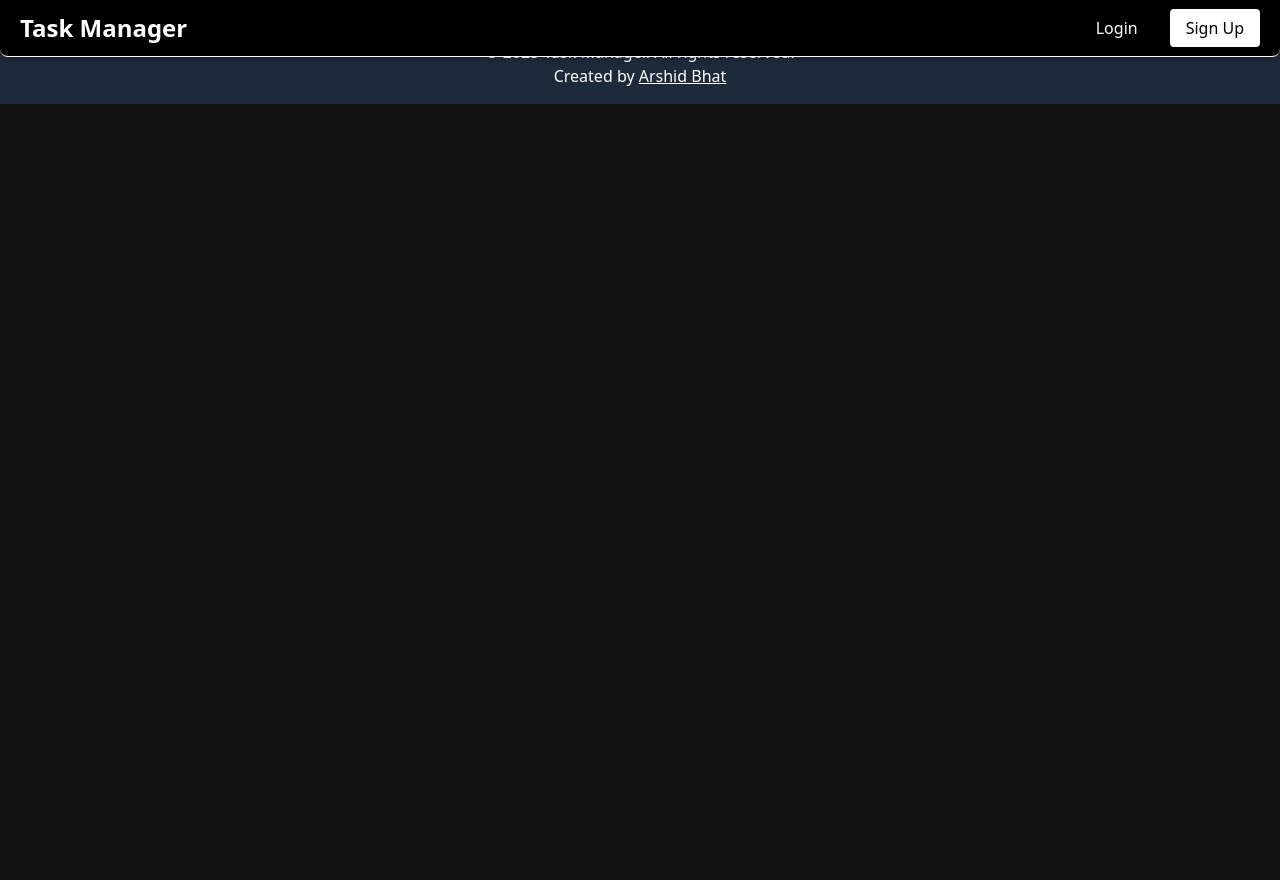
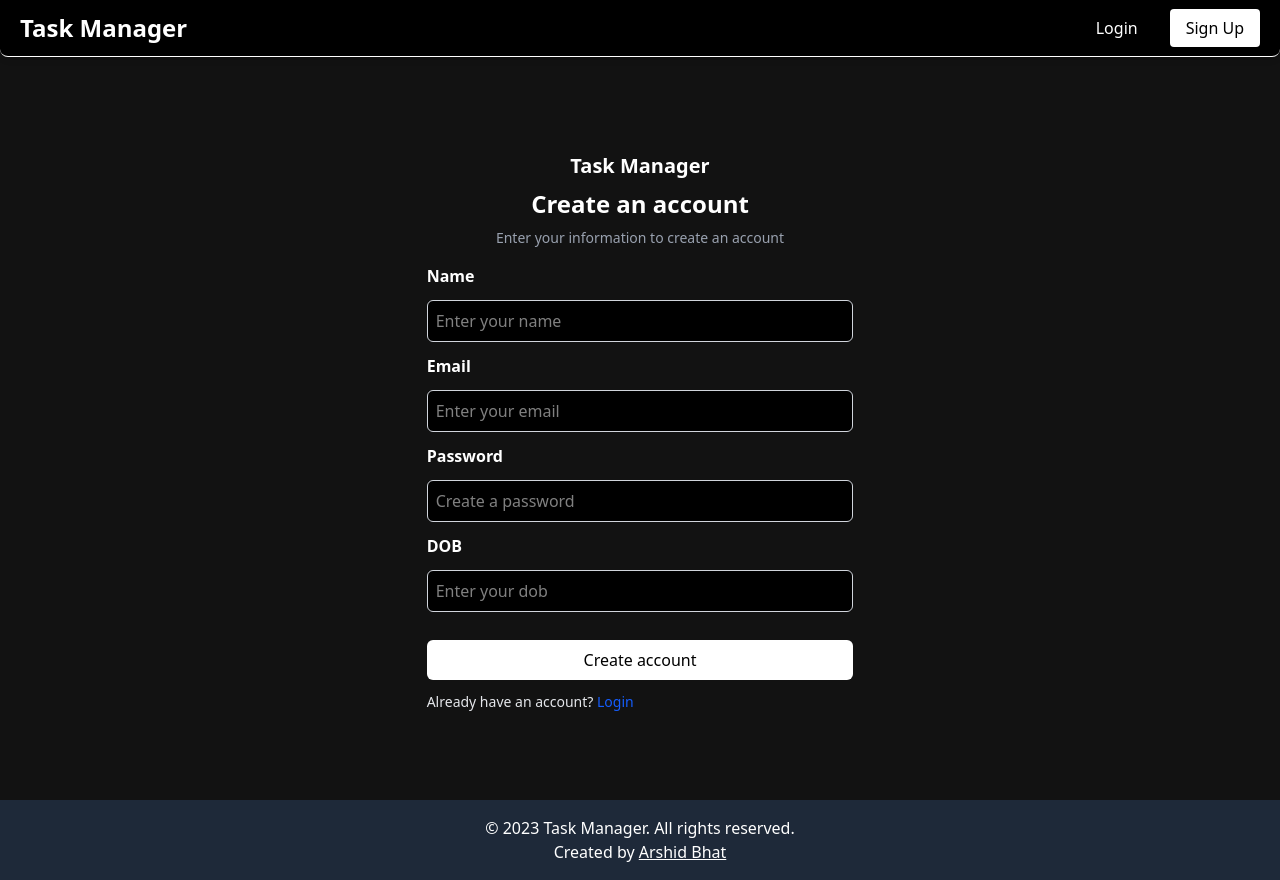
Before and after one commit to bhatarshid/task-manager-app, a React (Vite) app in the folder task-manager-client/: page /signup in a window 1280 px wide. Before the commit the page ends 800 px from the top, so only its background shows below. Built offline with nearby package versions, Linux system fonts and the light colour scheme.

Commit message:
login and signup design complete

```diff
--- a/task-manager-client/src/pages/Login.jsx
+++ b/task-manager-client/src/pages/Login.jsx
@@ -1,9 +1,60 @@
-import React from 'react'
+import React, { useState } from 'react'
+import { Link } from 'react-router-dom'
 
-const login = () => {
+const Login = () => {
+  const [formData, setFormData] = useState({
+    email: '',
+    password: '',
+  })
+
+  const handleChange = (e) => {
+    const { name, value } = e.target
+    setFormData((prev) => ({
+      ...prev,
+      [name]: value
+    }))
+  }
+
+  const handleSubmit = (e) => {
+    e.preventDefault()
+    console.log(formData)
+  }
+
   return (
-    <div>login</div>
+    <div className='flex items-center justify-center min-h-screen w-full pt-30 pb-12'>
+      <div className='flex flex-col items-center justify-center w-full'>
+        <h1 className='text-xl font-bold my-1'>Task Manager</h1>
+        <h1 className='text-2xl font-bold my-1'>Welcome back</h1>
+        <p className='text-sm text-gray-400 font-medium my-1'>Enter your credentials to sign in to your account</p>
+        <div className='w-1/3 mt-3'>
+          <form onSubmit={handleSubmit} >
+            <p className='pb-3 font-semibold'>Email</p>
+            <input
+              type='text'
+              name='email'
+              placeholder='Enter your email'
+              value={formData.email}
+              onChange={handleChange}
+              className='border border-gray-300 rounded-md p-2 mb-3 w-full bg-black'
+            />
+            <p className='pb-3 font-semibold'>Password</p>
+            <input
+              type='password'
+              name='password'
+              placeholder='Enter your password'
+              value={formData.password}
+              onChange={handleChange}
+              className='border border-gray-300 rounded-md p-2 mb-3 w-full bg-black'
+            />
+            <button className='w-full mt-4'>
+              <p className='text-black px-2 py-2 bg-white rounded-md'>Sign in</p>
+            </button>
+          </form>
+          <p className='text-sm text-gray-200 font-normal my-3'>Don't have an account? <Link to='/signup' className='text-blue-600 cursor-pointer'>Sign up</Link></p>
+        </div>
+      </div>
+    </div>
   )
 }
 
-export default login
+export default Login
--- a/task-manager-client/src/pages/Signup.jsx
+++ b/task-manager-client/src/pages/Signup.jsx
@@ -1,9 +1,80 @@
-import React from 'react'
+import React, { useState } from 'react'
+import { Link } from 'react-router-dom'
 
-const signup = () => {
+const Signup = () => {
+  const [formData, setFormData] = useState({
+    name: '',
+    email: '',
+    password: '',
+    dob: ''
+  })
+
+  const handleChange = (e) => {
+    const { name, value } = e.target
+    setFormData((prev) => ({
+      ...prev,
+      [name]: value
+    }))
+  }
+
+  const handleSubmit = (e) => {
+    e.preventDefault() // Prevent page reload
+    console.log(formData)
+  }
+
   return (
-    <div>signup</div>
+    <div className='flex items-center justify-center min-h-screen w-full pt-30 pb-12'>
+      <div className='flex flex-col items-center justify-center w-full'>
+        <h1 className='text-xl font-bold my-1'>Task Manager</h1>
+        <h1 className='text-2xl font-bold my-1'>Create an account</h1>
+        <p className='text-sm text-gray-400 font-medium my-1'>Enter your information to create an account</p>
+        <div className='w-1/3 mt-3'>
+          <form onSubmit={handleSubmit} >
+            <p className='pb-3 font-semibold'>Name</p>
+            <input
+              type='text'
+              name='name'
+              placeholder='Enter your name'
+              value={formData.name}
+              onChange={handleChange}
+              className='border border-gray-300 rounded-md p-2 mb-3 w-full bg-black'
+            />
+            <p className='pb-3 font-semibold'>Email</p>
+            <input
+              type='text'
+              name='email'
+              placeholder='Enter your email'
+              value={formData.email}
+              onChange={handleChange}
+              className='border border-gray-300 rounded-md p-2 mb-3 w-full bg-black'
+            />
+            <p className='pb-3 font-semibold'>Password</p>
+            <input
+              type='password'
+              name='password'
+              placeholder='Create a password'
+              value={formData.password}
+              onChange={handleChange}
+              className='border border-gray-300 rounded-md p-2 mb-3 w-full bg-black'
+            />
+            <p className='pb-3 font-semibold'>DOB</p>
+            <input
+              type='text'
+              name='dob'
+              placeholder='Enter your dob'
+              value={formData.dob}
+              onChange={handleChange}
+              className='border border-gray-300 rounded-md p-2 mb-3 w-full bg-black'
+            />
+            <button className='w-full mt-4'>
+              <p className='text-black px-2 py-2 bg-white rounded-md'>Create account</p>
+            </button>
+          </form>
+          <p className='text-sm text-gray-200 font-normal my-3'>Already have an account? <Link to='/login' className='text-blue-600 cursor-pointer'>Login</Link></p>
+        </div>
+      </div>
+    </div>
   )
 }
 
-export default signup
+export default Signup
```
